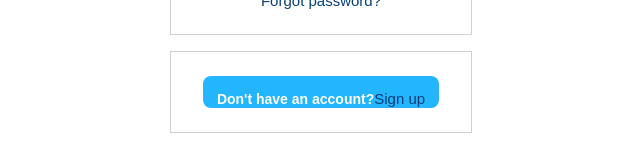
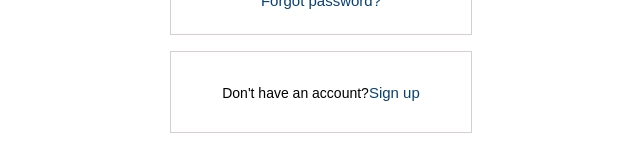
Before and after one commit to tyfia-rak/instagram, a React (Create React App) app in the folder Frontend/: page /login in a window 1280 px wide. Shown: the part 324-487 px from the top of the page, without its empty margins (319-959 px from the left). Built offline with nearby package versions, Linux system fonts and the light colour scheme.

Commit message:
feat: update css

```diff
--- a/Frontend/src/loginPage/Login.css
+++ b/Frontend/src/loginPage/Login.css
@@ -28,9 +28,6 @@
 
   border: 1px solid #d6cfcb;
 
-  padding-block: 1.6rem;
-
-
 }
 
 .identifiants{
@@ -42,7 +39,6 @@
 input{
   border: 1px solid #d6cfcb;
   border-radius: 0.1rem;
-
 
   height: 2rem;
   width: 15.5rem;
@@ -109,7 +105,6 @@ hr{
 
 }
 
-
 span{
   font-weight: bolder;
   font-size: 14px;
--- a/Frontend/src/loginPage/Login.js
+++ b/Frontend/src/loginPage/Login.js
@@ -51,7 +51,7 @@ function Login() {
         </header>
 
         <footer>
-            <div className='login'>
+            <div className=''>
                 <p>Don't have an account?<Link className='log' to='/Signup'>Sign up</Link></p>
             </div>
         </footer>
```
